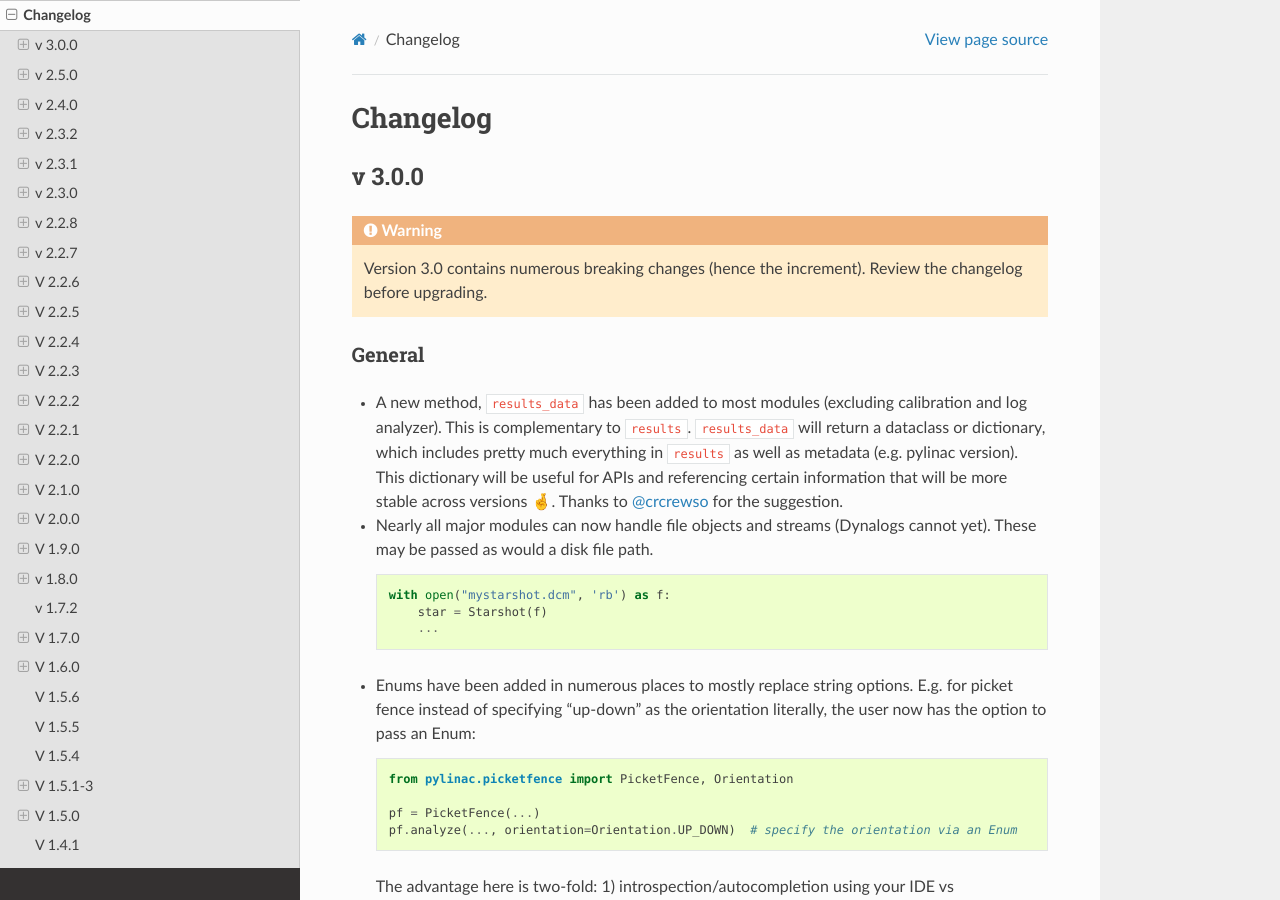
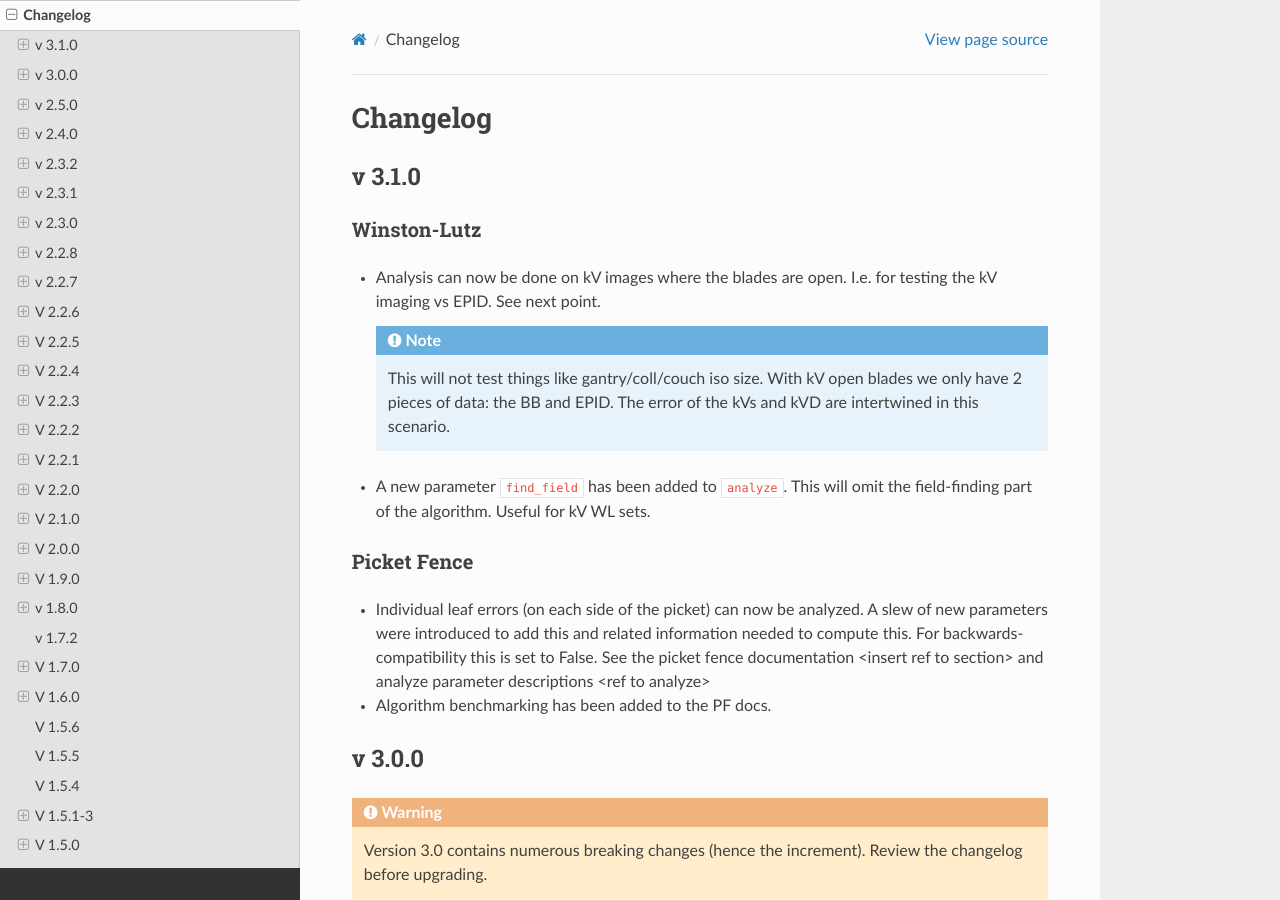
Before and after one commit to jrkerns/pylinac, a Sphinx documentation site: the page built from docs/source/changelog.rst, in a window 1280 px wide and 900 px high. Built offline with Sphinx 7.4.7 and the Read the Docs theme 2.0.0, drawn with Linux system fonts in a browser that asks for light colours; cross-references to code outside the pages are shown as plain code.

Commit message:
v3.1.0 start on docs

```diff
--- a/docs/source/changelog.rst
+++ b/docs/source/changelog.rst
@@ -2,6 +2,28 @@
 =========
 Changelog
 =========
+
+v 3.1.0
+-------
+
+Winston-Lutz
+^^^^^^^^^^^^
+
+* Analysis can now be done on kV images where the blades are open. I.e. for testing the kV imaging vs EPID. See next point.
+
+  .. note::
+        This will not test things like gantry/coll/couch iso size. With kV open blades we only have 2 pieces of
+        data: the BB and EPID. The error of the kVs and kVD are intertwined in this scenario.
+* A new parameter ``find_field`` has been added to ``analyze``. This will omit the field-finding part of the algorithm.
+  Useful for kV WL sets.
+
+Picket Fence
+^^^^^^^^^^^^
+
+* Individual leaf errors (on each side of the picket) can now be analyzed. A slew of new parameters were introduced to
+  add this and related information needed to compute this. For backwards-compatibility this is set to False. See the
+  picket fence documentation <insert ref to section> and analyze parameter descriptions <ref to analyze>
+* Algorithm benchmarking has been added to the PF docs.
 
 v 3.0.0
 -------
```
